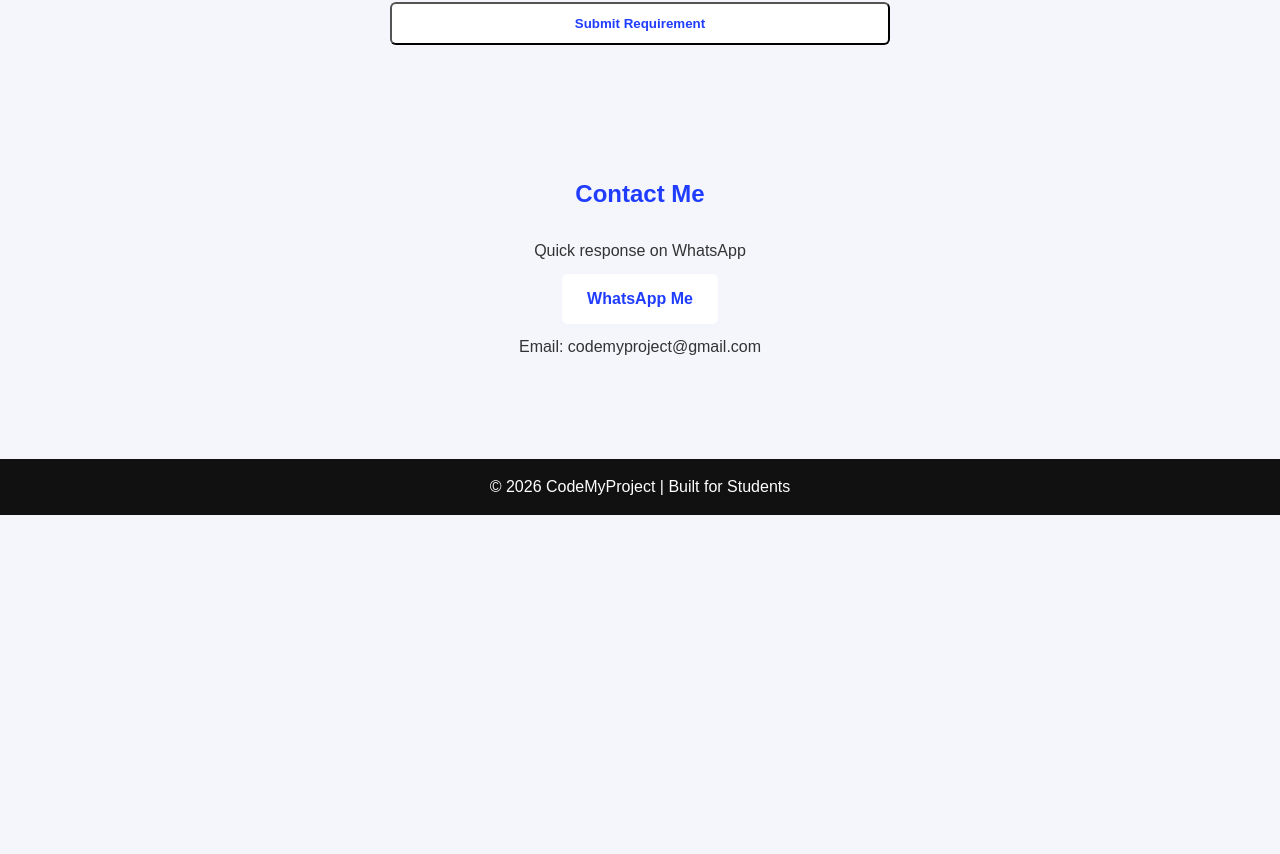
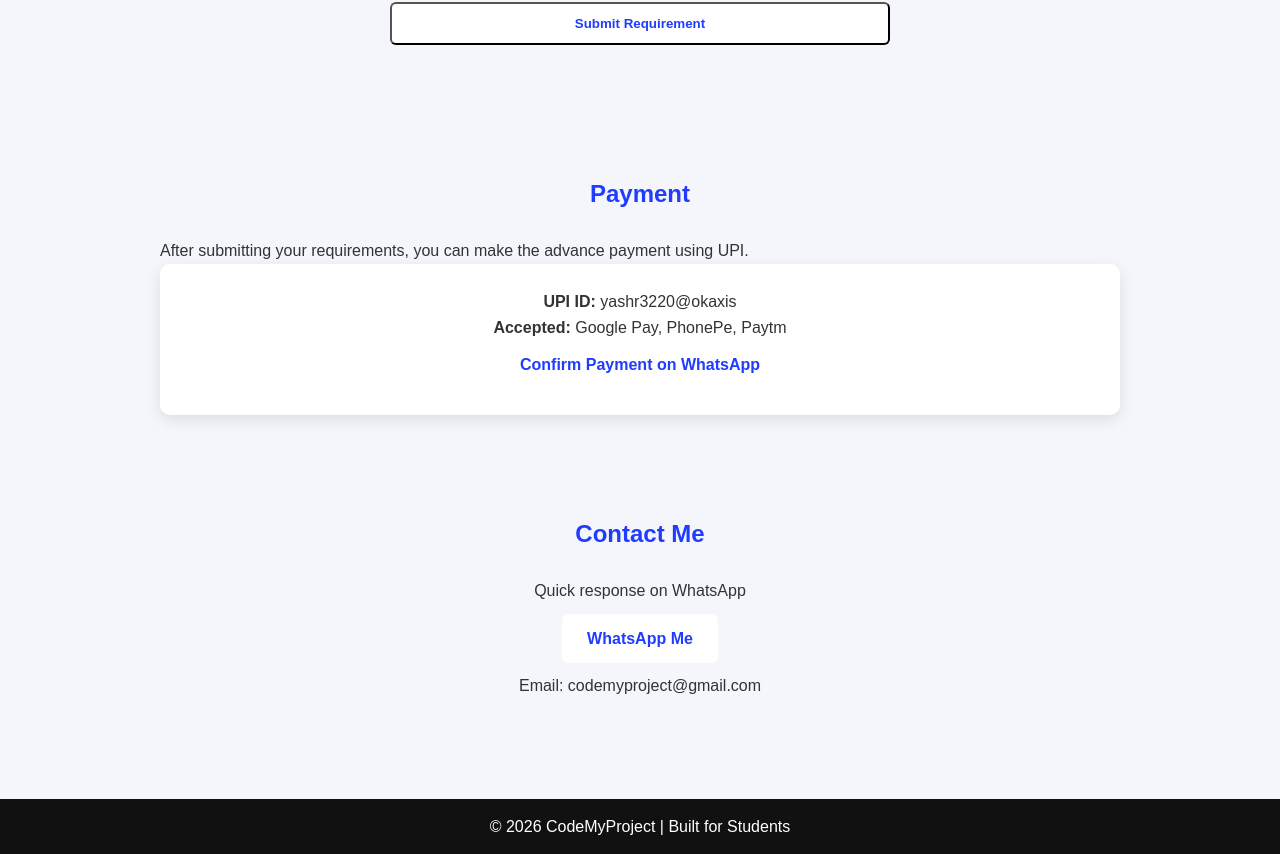
Before and after one commit to yash191127/codemyproject-react, a React (Vite) app: page / in a window 1280 px wide. Shown: the part 1876-2730 px from the top of the page. Before the commit the page ends 2391 px from the top, so only its background shows below. Built offline with nearby package versions, Linux system fonts and the light colour scheme.

Commit message:
Add UPI payment section

```diff
--- a/src/App.jsx
+++ b/src/App.jsx
@@ -15,6 +15,7 @@ function App() {
       <Services />
       <WhyChoose />
       <OrderForm />
+      <Payment />
       <Contact />
       <Footer />
     </>
--- a/src/components/Payment.jsx
+++ b/src/components/Payment.jsx
@@ -1,16 +1,24 @@
-function Payment() {
+export default function Payment() {
   return (
     <section className="section">
       <h2>Payment</h2>
-      <p>You can pay securely via UPI after project confirmation.</p>
+      <p>
+        After submitting your requirements, you can make the advance payment
+        using UPI.
+      </p>
 
-      <p><strong>UPI ID:</strong> yashr3220@okaxis</p>
-      <p><strong>Accepted Apps:</strong> Google Pay, PhonePe, Paytm</p>
+      <div className="card">
+        <p><strong>UPI ID:</strong> yashr3220@okaxis</p>
+        <p><strong>Accepted:</strong> Google Pay, PhonePe, Paytm</p>
 
-      {/* Optional QR Image */}
-      {/* <img src="/upi-qr.png" alt="UPI QR" width="200" /> */}
+        <a
+          className="btn"
+          href="https://wa.me/919719478845?text=Hi%20I%20have%20submitted%20the%20project%20form%20and%20want%20to%20make%20payment"
+          target="_blank"
+        >
+          Confirm Payment on WhatsApp
+        </a>
+      </div>
     </section>
   );
 }
-
-export default Payment;
```
